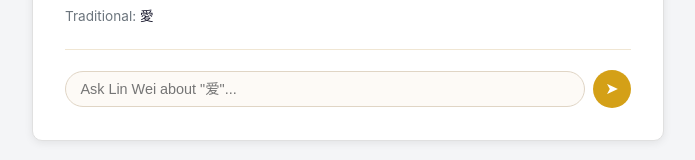
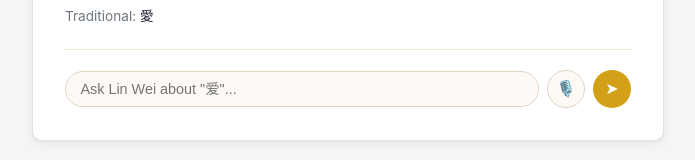
Before and after one commit to JackyKKHo/mandarin-hsk-app, a React (Vite) app: page /word/hsk1_0001 in a window 1280 px wide. Shown: the part 252-412 px from the top of the page, without its empty margins (292-987 px from the left). Built offline with nearby package versions, Linux system fonts and the light colour scheme.

Commit message:
Add voice input option to teacher alongside text input

```diff
--- a/src/components/TeacherButton.tsx
+++ b/src/components/TeacherButton.tsx
@@ -12,13 +12,13 @@ interface Props {
   context: WordContext
 }
 
-type Mode = 'idle' | 'thinking' | 'speaking'
+type Mode = 'idle' | 'listening' | 'thinking' | 'speaking'
 
 export default function TeacherButton({ context }: Props) {
   const [mode, setMode] = useState<Mode>('idle')
   const [teacherText, setTeacherText] = useState('')
   const [input, setInput] = useState('')
-  const inputRef = useRef<HTMLInputElement>(null)
+  const recognitionRef = useRef<any>(null)
 
   async function askTeacher(message: string) {
     if (!message.trim()) return
@@ -54,33 +54,93 @@ export default function TeacherButton({ context }: Props) {
     }
   }
 
+  function startListening() {
+    const SpeechRecognitionAPI = (window as any).webkitSpeechRecognition || (window as any).SpeechRecognition
+    if (!SpeechRecognitionAPI) {
+      alert('Voice input is not supported in this browser. Try Chrome.')
+      return
+    }
+
+    const recognition = new SpeechRecognitionAPI()
+    recognition.lang = 'en-US'
+    recognition.continuous = false
+    recognition.interimResults = true
+
+    recognition.onstart = () => setMode('listening')
+
+    recognition.onresult = (e: any) => {
+      const transcript = Array.from(e.results)
+        .map((r: any) => r[0].transcript)
+        .join('')
+      setInput(transcript)
+    }
+
+    recognition.onend = () => {
+      const finalInput = recognitionRef.current?.lastTranscript
+      if (finalInput) {
+        askTeacher(finalInput)
+      } else {
+        setMode('idle')
+      }
+    }
+
+    recognition.onerror = () => setMode('idle')
+
+    recognition.addEventListener('result', (e: any) => {
+      const transcript = Array.from(e.results)
+        .map((r: any) => r[0].transcript)
+        .join('')
+      if (recognitionRef.current) {
+        recognitionRef.current.lastTranscript = transcript
+      }
+    })
+
+    recognitionRef.current = recognition
+    recognitionRef.current.lastTranscript = ''
+    recognition.start()
+  }
+
+  function stopListening() {
+    recognitionRef.current?.stop()
+  }
+
   function handleKeyDown(e: React.KeyboardEvent) {
     if (e.key === 'Enter') askTeacher(input)
   }
 
+  const isDisabled = mode === 'thinking' || mode === 'speaking'
   const placeholder = mode === 'thinking'
     ? 'Lin Wei is thinking...'
     : mode === 'speaking'
     ? 'Lin Wei is speaking...'
+    : mode === 'listening'
+    ? 'Listening...'
     : `Ask Lin Wei about "${context.simplified}"...`
 
   return (
     <div className="teacher-section">
       <div className="teacher-input-row">
         <input
-          ref={inputRef}
           className="teacher-input"
           type="text"
           value={input}
           onChange={e => setInput(e.target.value)}
           onKeyDown={handleKeyDown}
           placeholder={placeholder}
-          disabled={mode !== 'idle'}
+          disabled={isDisabled}
         />
+        <button
+          className={`teacher-mic-btn${mode === 'listening' ? ' listening' : ''}`}
+          onClick={mode === 'listening' ? stopListening : startListening}
+          disabled={isDisabled}
+          title={mode === 'listening' ? 'Stop recording' : 'Speak your question'}
+        >
+          {mode === 'listening' ? '⏹' : '🎙️'}
+        </button>
         <button
           className={`teacher-send-btn mode-${mode}`}
           onClick={() => askTeacher(input || `Give me a tip for remembering "${context.simplified}" and use it in a natural sentence.`)}
-          disabled={mode !== 'idle'}
+          disabled={isDisabled || mode === 'listening'}
           title="Ask teacher"
         >
           {mode === 'thinking' ? '💭' : mode === 'speaking' ? '🔊' : '➤'}
--- a/src/index.css
+++ b/src/index.css
@@ -733,3 +733,21 @@ body {
 }
 .teacher-send-btn:hover:not(:disabled) { background: #b8860b; }
 .teacher-send-btn:disabled { opacity: 0.6; cursor: default; }
+
+.teacher-mic-btn {
+  width: 38px;
+  height: 38px;
+  border-radius: 50%;
+  border: 1.5px solid #e0d5c5;
+  background: #fdfaf6;
+  font-size: 1rem;
+  cursor: pointer;
+  display: flex;
+  align-items: center;
+  justify-content: center;
+  transition: background 0.2s, border-color 0.2s;
+  flex-shrink: 0;
+}
+.teacher-mic-btn:hover:not(:disabled) { background: #f5ede0; border-color: #d4a017; }
+.teacher-mic-btn.listening { background: #fde8e8; border-color: #c0392b; animation: pulse 1.2s infinite; }
+.teacher-mic-btn:disabled { opacity: 0.5; cursor: default; }
```
